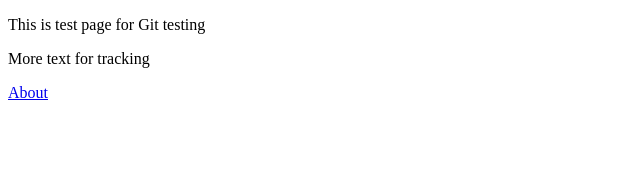
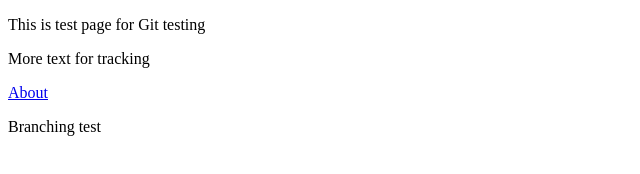
Before and after one commit to erzhan46/git-demo, a plain HTML site: page index.html in a window 1280 px wide. Shown: the whole page, without its empty margins (0-640 px from the left). Drawn offline with Linux system fonts and the light colour scheme.

Commit message:
branching test

```diff
--- a/index.html
+++ b/index.html
@@ -8,5 +8,6 @@
     <p> This is test page for Git testing </p>
     <p> More text for tracking </p>
     <a href="about.html">About</a>
+    <p> Branching test </p>
   </body>
 </html>
```
